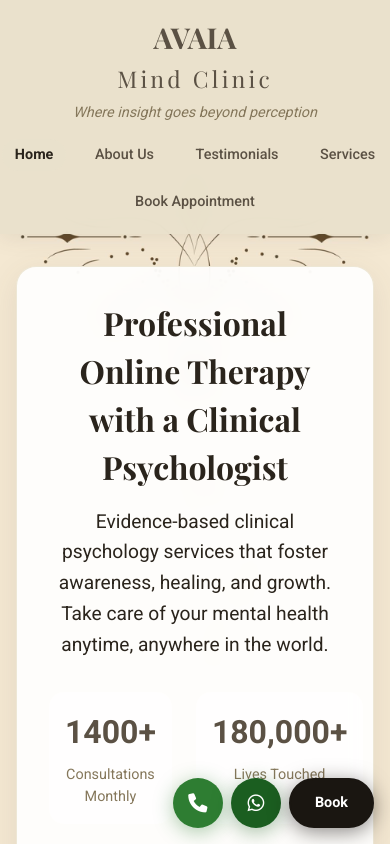
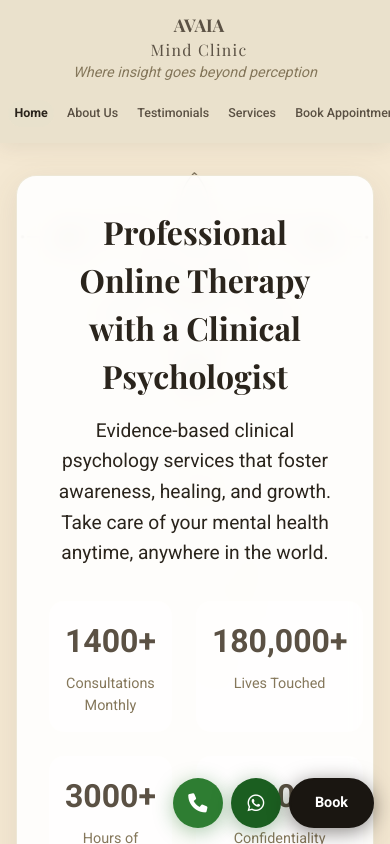
Before and after one commit to RutujaSonwane/Mind-Clinic, a Next.js app: page / in a window 390 px wide. Shown: the top 844 px of the page. Built offline with nearby package versions, Linux system fonts and the light colour scheme.

Commit message:
Adjust mobile header title and single-line nav layout

```diff
--- a/app/globals.css
+++ b/app/globals.css
@@ -129,7 +129,7 @@ html::-webkit-scrollbar {
   /* height: 120px;  */
   background: rgba(233, 225, 204, 0.95);
   backdrop-filter: blur(10px);
-  padding: 1.5rem 0;
+  padding: 1rem 0;
   text-align: center;
   position: sticky;
   top: 0;
@@ -658,12 +658,20 @@ footer {
   }
 
   nav {
-    gap: 1rem;
+    display: flex;
+    flex-wrap: nowrap;
+    justify-content: flex-start;
+    gap: 0.4rem;
+    overflow-x: auto;
+    white-space: nowrap;
+    padding-inline: 0.5rem;
+    /* -webkit-overflow-scrolling: touch; */
   }
 
   nav a {
-    padding: 0.3rem 0.8rem;
-    font-size: 0.9rem;
+    padding: 0.25rem 0.4rem;
+    font-size: 0.78rem;
+    flex: 0 0 auto;
   }
 
   /* Mobile responsive styles for service book buttons */
@@ -691,30 +699,39 @@ footer {
     padding: 1rem 0;
   }
 
-  .clinic-name {
+  /* .clinic-name {
     flex-direction: row;
     gap: 0.5rem;
     align-items: baseline;
-    justify-content: center;
+    justify-content: center; */
     /* Center the clinic name horizontally on mobile */
+  /* } */
+
+  .clinic-name {
+    display: flex;
+    flex-direction: column;
+    align-items: center;
+    /* justify-content: flex-start; */
+    padding-left: 0.5rem;
+    gap: 0.5rem;
+  }
+
+  .avaia-bold {
+    font-size: 1.1rem;
+    line-height: 1;
   }
 
   .mind-clinic {
-    font-size: 0.8em;
+    font-size: 0.55em;
+    letter-spacing: 0.08rem;
+    line-height: 1;
   }
 
   h1 {
     font-size: 1.8rem;
   }
 
-  .clinic-name {
-    /* margin-left: -80rem; */
-    display: flex;
-    flex-direction: column;
-    align-items: center;
-    padding-left: 0;
-    gap: 0.2rem;
-  }
+
 
   .tagline {
     font-size: 0.9rem;
```
